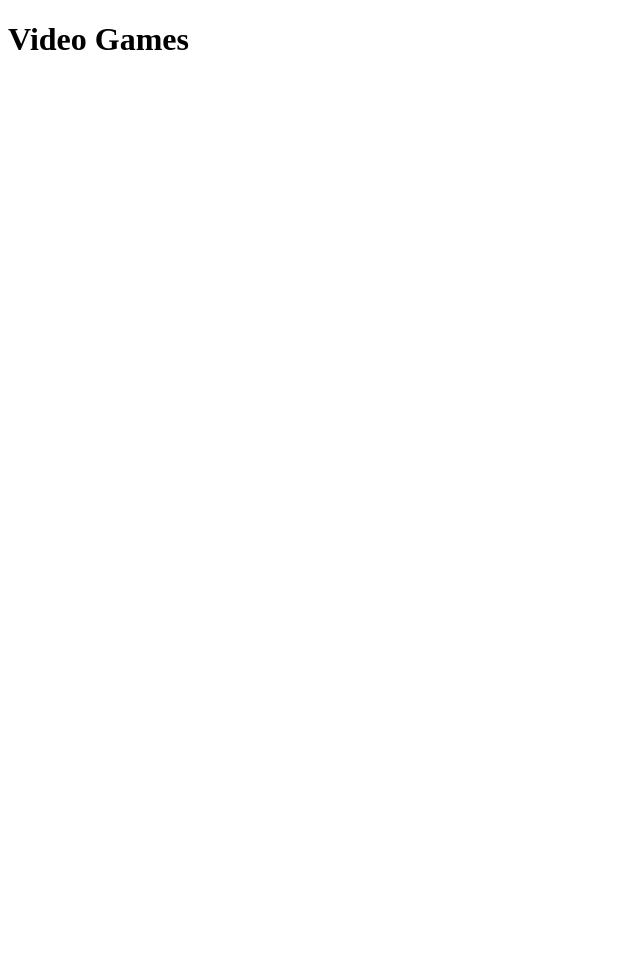
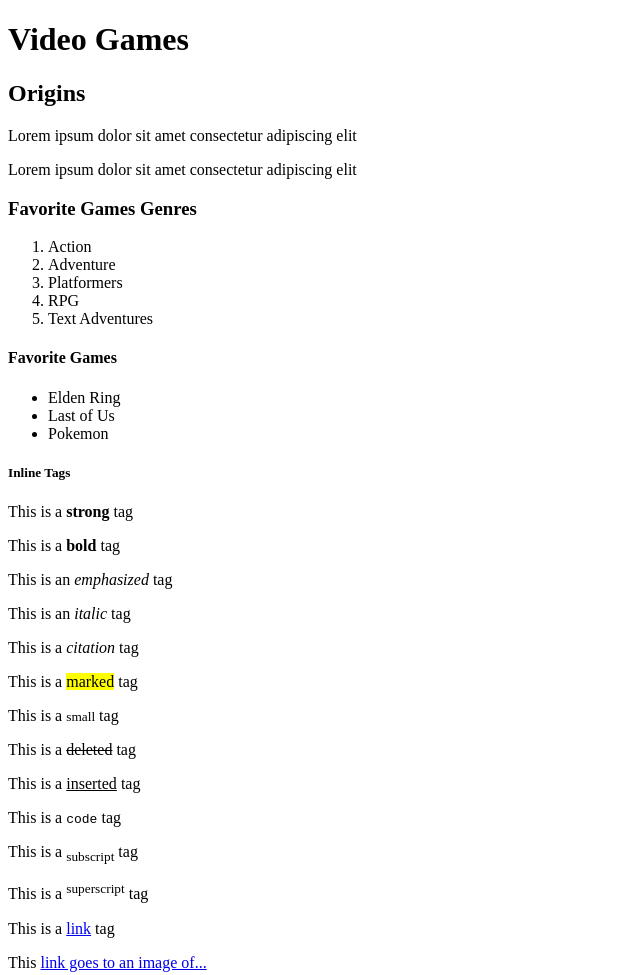
Before and after one commit to jailyna1/CIM-343, a website: page index.html in a window 1280 px wide. Shown: the top 975 px of the page, without its empty margins (0-640 px from the left). Before the commit the page ends 800 px from the top, so only its background shows below. Drawn offline with Linux system fonts and the light colour scheme.

Commit message:
JAI - basics of html

```diff
--- a/index.html
+++ b/index.html
@@ -18,7 +18,59 @@
             <h1>Video Games</h1>
             <nav> </nav> <!-- navigation typically goes inside header -->
         </header>
-        <main></main>
+        <main>
+            <section>
+                <h2>Origins</h2>
+                <p>Lorem ipsum dolor sit amet consectetur adipiscing elit</p>
+                <p>Lorem ipsum dolor sit amet consectetur adipiscing elit</p>
+            </section>
+            <section>
+                <h3>Favorite Games Genres</h3>
+                <ol>
+                    <li>Action</li>
+                    <li>Adventure</li>
+                    <li>Platformers</li>
+                    <li>RPG</li>
+                    <li>Text Adventures</li>
+                </ol>
+            </section>
+            <section>
+                <h4>Favorite Games</h4>
+                <ul>
+                    <li>Elden Ring</li>
+                    <li>Last of Us</li>
+                    <li>Pokemon</li>
+                </ul>
+            </section>
+            <section>
+                <h5>Inline Tags</h5>
+
+                <!-- No difference between <strong> and <b> -->
+                <p>This is a <strong>strong</strong> tag</p>
+                <p>This is a <b>bold</b> tag</p>
+
+                <!-- No difference between <em>, <i>, and <cite> -->
+                <p>This is an <em>emphasized</em> tag</p>
+                <p>This is an <i>italic</i> tag</p>
+                <p>This is a <cite>citation</cite> tag</p>
+
+                <p>This is a <mark>marked</mark> tag</p>
+                <p>This is a <small>small</small> tag</p>
+                <p>This is a <del>deleted</del> tag</p>
+                <p>This is a <ins>inserted</ins> tag</p>
+                <p>This is a <code>code</code> tag</p>
+                <p>This is a <sub>subscript</sub> tag</p>
+                <p>This is a <sup>superscript</sup> tag</p>
+
+                <p>This is a <a href="https://www.google.com" target="_blank">link</a> tag</p>
+
+                <p>This <a href="https://images.pexels.com/photos/7773745/pexels-photo-7773745.jpeg" target="_blank">link goes to an image of...</a></p>
+
+                <p>This is an image of a controller using an absolute link: <img src="https://images.pexels.com/photos/7773745/pexels-photo-7773745.jpeg" alt="Controller"></p>
+
+                <p>This is an image of a controller using a relative link: <img src="img/video-game-controller.jpg" alt="Game controller"></p>
+            </section>
+        </main>
         <footer></footer>
     </body>
 </html>
```
Also changed, not shown: 1 other file.
